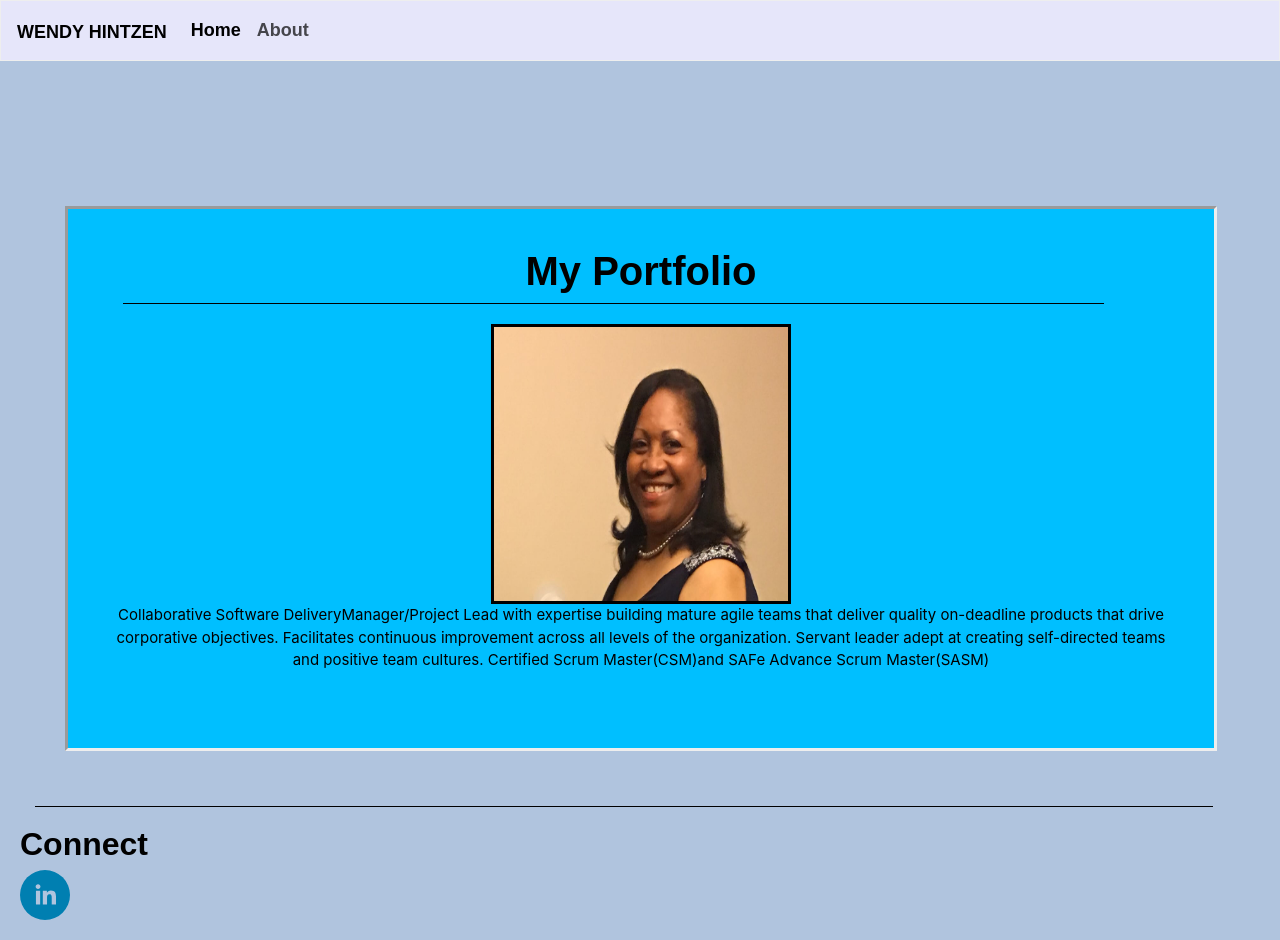
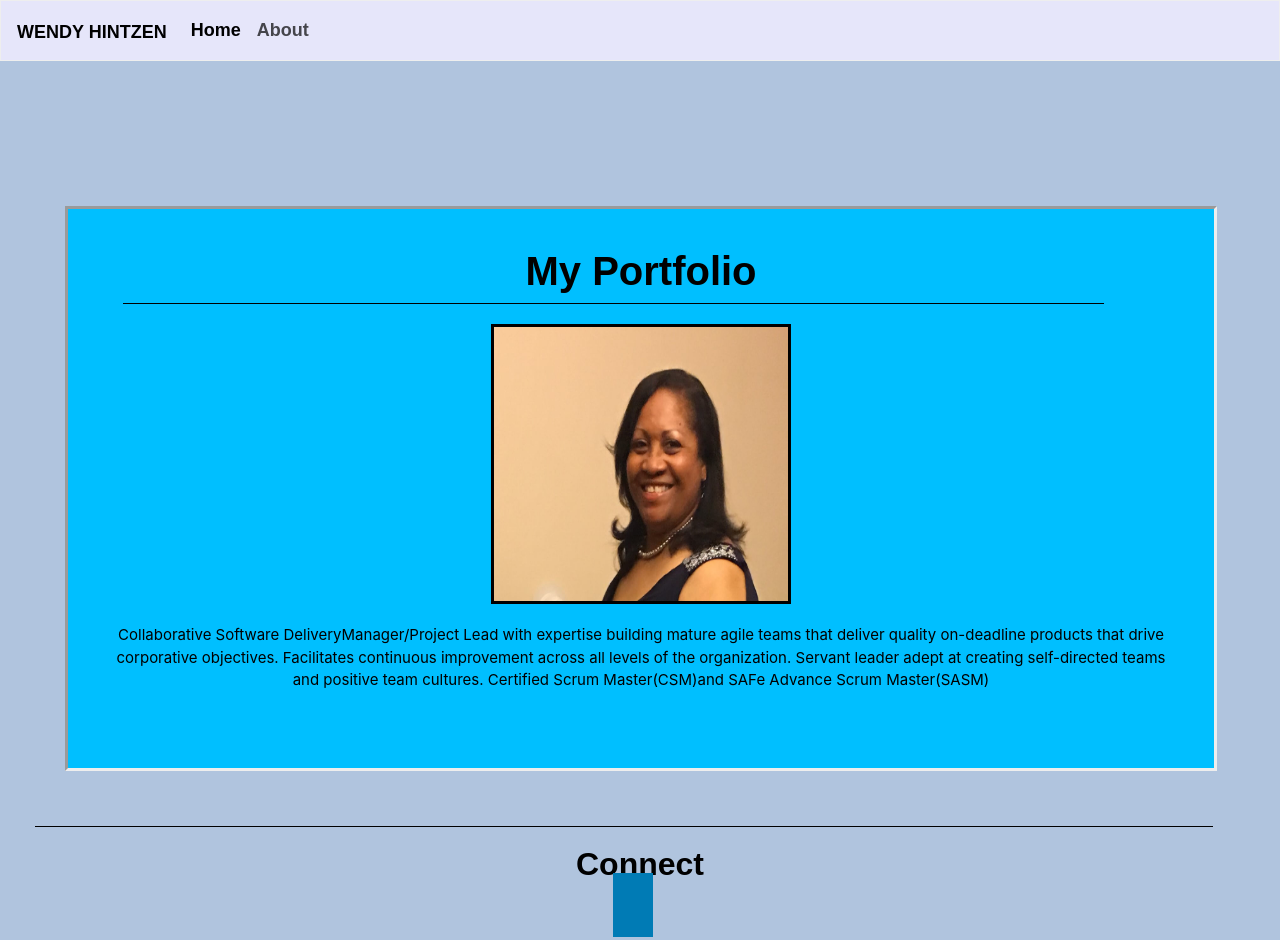
Before and after one commit to whintzen/React-Portfolio, a React (Create React App) app: page / in a window 1280 px wide. Built offline with nearby package versions, Linux system fonts and the light colour scheme; a web font is replaced by a local one.

Commit message:
Updated Home index.js and homestyle.css to fix the social icon

```diff
--- a/src/pages/Home/homestyle.css
+++ b/src/pages/Home/homestyle.css
@@ -1,9 +1,4 @@
 
-/* .navbar {
-
-    display: block;
-    text-decoration: none;
-}  */
 
 .bg-light {
   background-color: lavender !important;
@@ -30,13 +25,12 @@
   overflow: auto;
   padding-bottom: 40px;
   width: 90%;
-    margin-top: 145px;
+  margin-top: 130px;
   margin-left: 65px;
   margin-right: 30px;
   margin-bottom: 25px;
   border-style: inset;
   background-color: deepskyblue;
-    justify-content: center;
   text-align: center;
 }
 
@@ -55,22 +49,35 @@
   border-style: solid;
 }
 
-.socialimg {
+.col-text{
+  margin-top: 20px;
+  color:black;
+}
+
+.socialhr {
   width: 95%;
 }
 
+.connect {
+  text-align: center ;
+}
+
 /* set the font size of the Social Media Letters */
-.social a {
+.col-social {
+  padding-left: 185px;
   font-size: 15px;
+  justify-content: center;
 }
 
   /* Set the LinkedIn effects */
 .fa {
   padding: 20px;
-    font-size: 30px;
+  font-size: 20px;
   width: 50px;
+  height: 50px;
   text-align: center;
   text-decoration: none;
+  justify-content: center;
 }
 
     /* Add a hover effect */
@@ -84,4 +91,5 @@
 .fa-linkedin {
   background: #007bb5;
   color: white;
+
 }
--- a/src/pages/Home/index.js
+++ b/src/pages/Home/index.js
@@ -3,10 +3,12 @@
 import Col from  "../../components/Col";
 import Row from "../../components/Row";
 // import Anchor from "../../components/Anchor";
-import { SocialIcon } from 'react-social-icons';
+// import { SocialIcon } from 'react-social-icons';
+
 import "./homestyle.css";
 
 function Home() {
+
     return(
         <>
         <Container>
@@ -19,7 +21,8 @@
                     <img src={"./assets/images/IMG_4628.jpg"} alt="MyPicture"
                         className="img-fluid"/>
                 </Col>
-                <Col size="md-12">
+                <br />
+                <Col size="md-12 text">
                     <p>
                     Collaborative Software DeliveryManager/Project Lead with expertise building mature agile teams that deliver quality on-deadline products that drive
                     corporative objectives. Facilitates continuous improvement across all levels of the organization.  Servant leader adept at creating self-directed
@@ -30,16 +33,21 @@
             </Row>
 
         </Container>
-        <Row ClassName="text-center">
-                <Col size="12">
-                    <hr className="socialimg"/>
-                    <h2>Connect</h2>
+        <Row className="text-center">
+                <Col size="md-12">
+                    <hr className="socialhr"/>
+                    <h2 className="connect">Connect</h2>
                 </Col>
-                <Col size="12 social padding">
-                    <SocialIcon url="https://linkedin.com/in/wendy-hintzen-999b7583/" />
+                <Col size="md-4"></Col>
+                <Col size="md-4 social">
+
                     {/* <Anchor href={"https://www.linkedin.com/in/wendy-hintzen-999b7583/"} target="_blank" rel="noreferrer" class="fa fa-linkedin">  - LinkedIn </Anchor>                                    */}
-                    {/* <a href="https://www.linkedin.com/in/wendy-hintzen-999b7583/" target="_blank" rel="noreferrer" class="fa fa-linkedin">   My LinkedIn</a>                                  */}
+                    <a href="https://www.linkedin.com/in/wendy-hintzen-999b7583/" target="_blank" rel="noreferrer" className="fa fa-linkedin"> </a>
                 </Col>
+                <Col size="md-4"></Col>
+                {/* <Col size="md-12">
+                    <SocialIcon className="social" url="https://linkedin.com/in/wendy-hintzen-999b7583/" label="My LinkedIn" />
+                </Col> */}
         </Row>
        </>
     );
```
Lines whose indentation alone changed are shown as unchanged.
